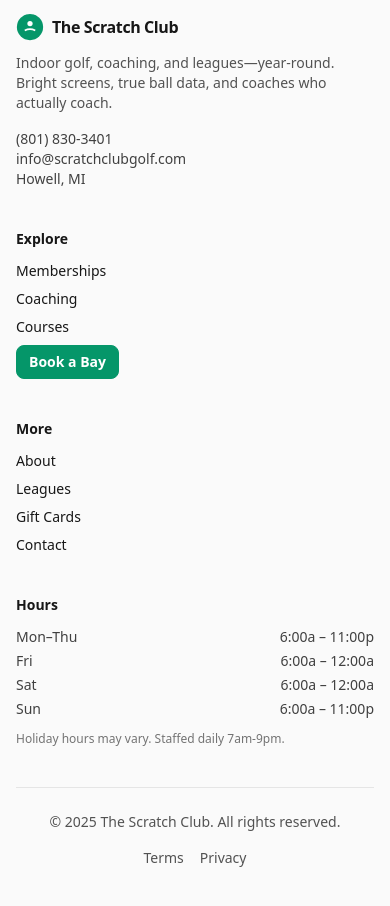
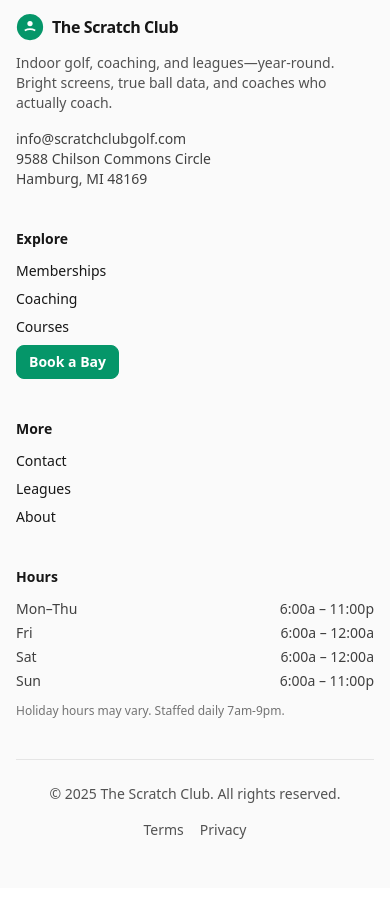
Before and after one commit to piersonshawn99/thescratchclub, a Next.js app: page / in a window 390 px wide. Shown: the part 5320-6226 px from the top of the page. Built offline with nearby package versions, Linux system fonts and the light colour scheme.

Commit message:
Removed personal phone numbers and added address.

```diff
--- a/components/Footer.tsx
+++ b/components/Footer.tsx
@@ -12,10 +12,11 @@ const PRIMARY = [
 ];
 
 const SECONDARY = [
+  { label: "Contact", href: LINKS.contact },
+  { label: "Leagues", href: "/leagues" },
   { label: "About", href: LINKS.about },
-  { label: "Leagues", href: "/leagues" },
-  { label: "Gift Cards", href: LINKS.courses },
-  { label: "Contact", href: LINKS.contact },
+
+
 ];
 
 const LEGAL = [
@@ -39,9 +40,9 @@ export default function Footer() {
               coaches who actually coach.
             </p>
             <div className="mt-4 text-sm text-neutral-700">
-              <a className="block hover:text-emerald-700" href="tel:+18018303401">(801) 830-3401</a>
               <a className="block hover:text-emerald-700" href="mailto:info@scratchclubgolf.com">info@scratchclubgolf.com</a>
-              <span className="block">Howell, MI</span>
+              <p>9588 Chilson Commons Circle</p>
+              <span className="block">Hamburg, MI 48169</span>
             </div>
           </div>
 
--- a/components/Header.tsx
+++ b/components/Header.tsx
@@ -105,7 +105,6 @@ export default function Header() {
           <div className="mx-auto max-w-7xl px-4 sm:px-6 lg:px-8 flex h-9 items-center justify-between text-xs text-neutral-600">
             <div className="flex items-center gap-6">
               <span className="hidden lg:inline">Walk-ins: 6am–10pm • Members: 5am–1am</span>
-              <span>Call: (801) 830-3401</span>
             </div>
             <div className="flex items-center gap-3">
               {SOCIAL.map(({ label, href, icon: Icon }) => (
```
